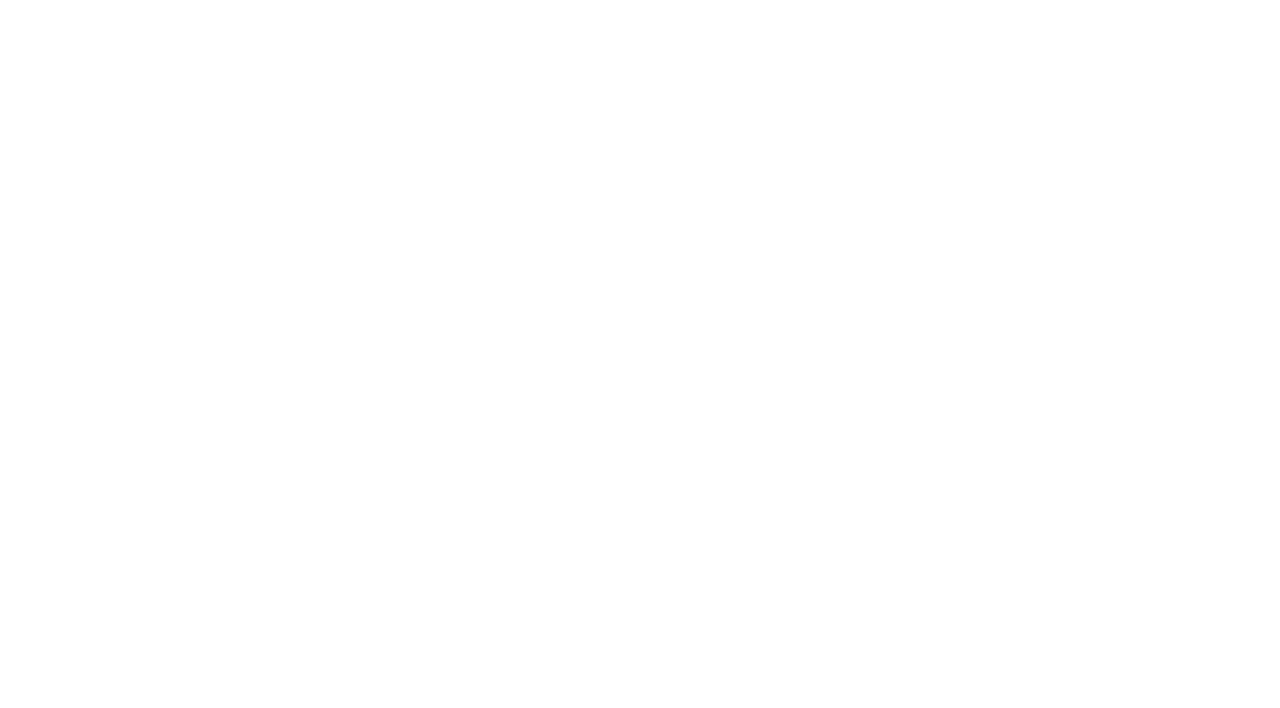
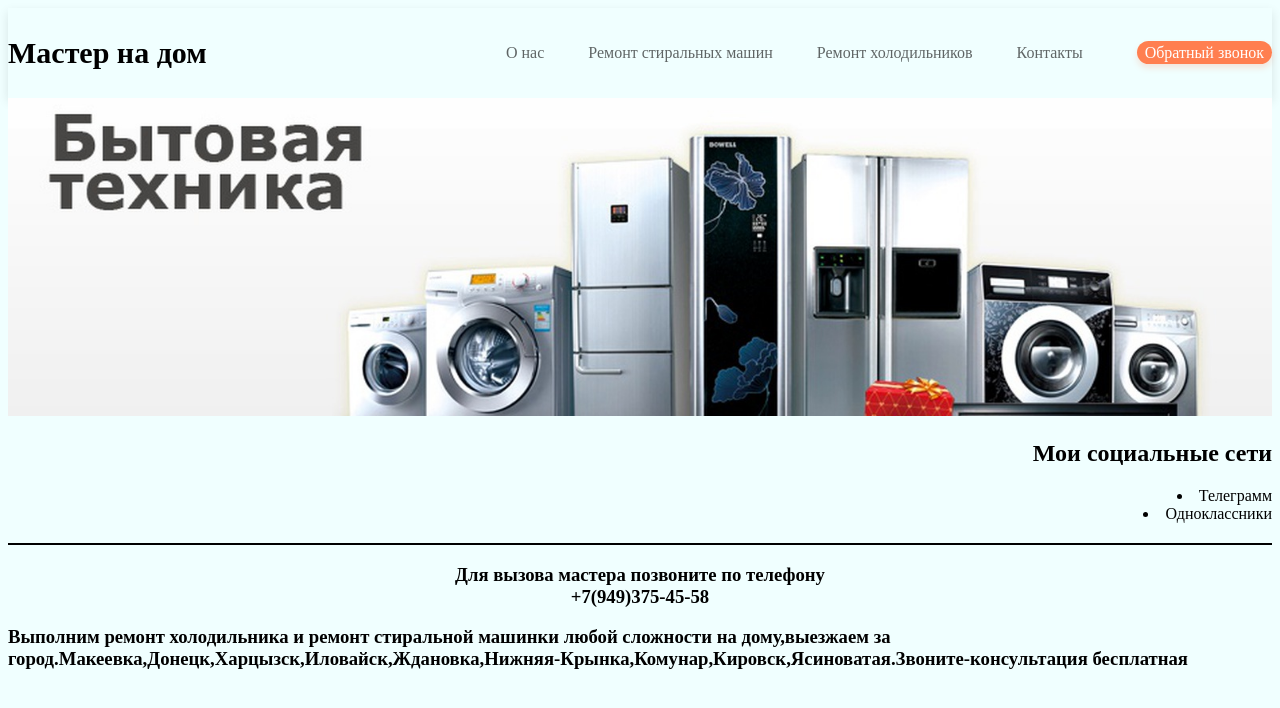
Before and after one commit to BuxBax/v, a plain HTML site: page контакты.html in a window 1280 px wide. Drawn offline with Linux system fonts and the light colour scheme.

Commit message:
Add files via upload

```diff
--- a/styles.css
+++ b/styles.css
@@ -34,7 +34,7 @@ color: black;
 .callback {
     margin-left: 30px;
     text-decoration: none;
-    padding: 10px 30px;
+    padding: 3px 8px;
     background-color: coral;
     border-radius: 100px;
     color: #fff;
@@ -92,7 +92,7 @@ a:hover {
             width: 100%;
             height: 50px;
             background-color: rgb(214, 235, 235);
-            text-align: right;
+            text-align: center;
         }
  .cma {
     text-align: center;
@@ -110,3 +110,9 @@ a:hover {
     transform: translate(Y -50%);
     color: rgb(144, 50, 0);
  }
+ .contact {
+    text-align: center;
+ }
+ .h2 {
+    text-align: center;
+ }
--- a/контакты.html
+++ b/контакты.html
@@ -3,9 +3,37 @@
 <head>
     <meta charset="UTF-8">
     <meta name="viewport" content="width=device-width, initial-scale=1.0">
-    <title>Document</title>
+    <title>Контакты</title>
 </head>
 <body>
-
+    <link rel="stylesheet" href="styles.css">
+</head>
+<body>
+    <nav class="navbar">
+        <div class="container">
+            <a href="#" class="navbar-brand">Мастер на дом</a>
+            <div class="nawbar-wrap">
+            <ul class="navbar-menu">
+                <li><a href="index.html">О нас</a></li>
+                <li><a href="ремонт стиральных машин.html">Ремонт стиральных машин</a></li>
+                <li><a href="ремонт холодильников.html">Ремонт холодильников</a></li>
+                <li><a href="контакты.html">Контакты</a></li>
+                 <a href="#" class="callback">Обратный звонок</a>
+                 </ul>
+        </div>
+   </nav>
+    <body style="background-color: azure;"></body>
+    <img src="KDTIsqbXcAM.jpg" width="100%" alt="Ремонт стиральных машин">
+    <h2>Мои социальные сети</h2>
+    <div class="card"><li><a target="_blank" href="https://t.me/BuxBax1">Телеграмм</a></li>
+    <li><a target="_blank" href="https://ok.ru/group/58859132813465">Одноклассники</a>
+   </li></div>
+   <hr size="2"color="black">
+   <div class="contact">
+    <p><h3>
+        </p>Для вызова мастера позвоните по телефону<div class="tel"><a href="tel:"+79493754558>+7(949)375-45-58</a>
+    </h3></div>
+    <p><h3>Выполним ремонт холодильника и ремонт стиральной машинки любой сложности на дому,выезжаем за город.Макеевка,Донецк,Харцызск,Иловайск,Ждановка,Нижняя-Крынка,Комунар,Кировск,Ясиноватая.Звоните-консультация бесплатная</h3></p>
+   </div>
 </body>
 </html>
```
Also changed, not shown: index.html (+5 -4 lines), ремонт стиральных машин.html (+3 -3 lines), ремонт холодильников.html (+2 -2 lines).
